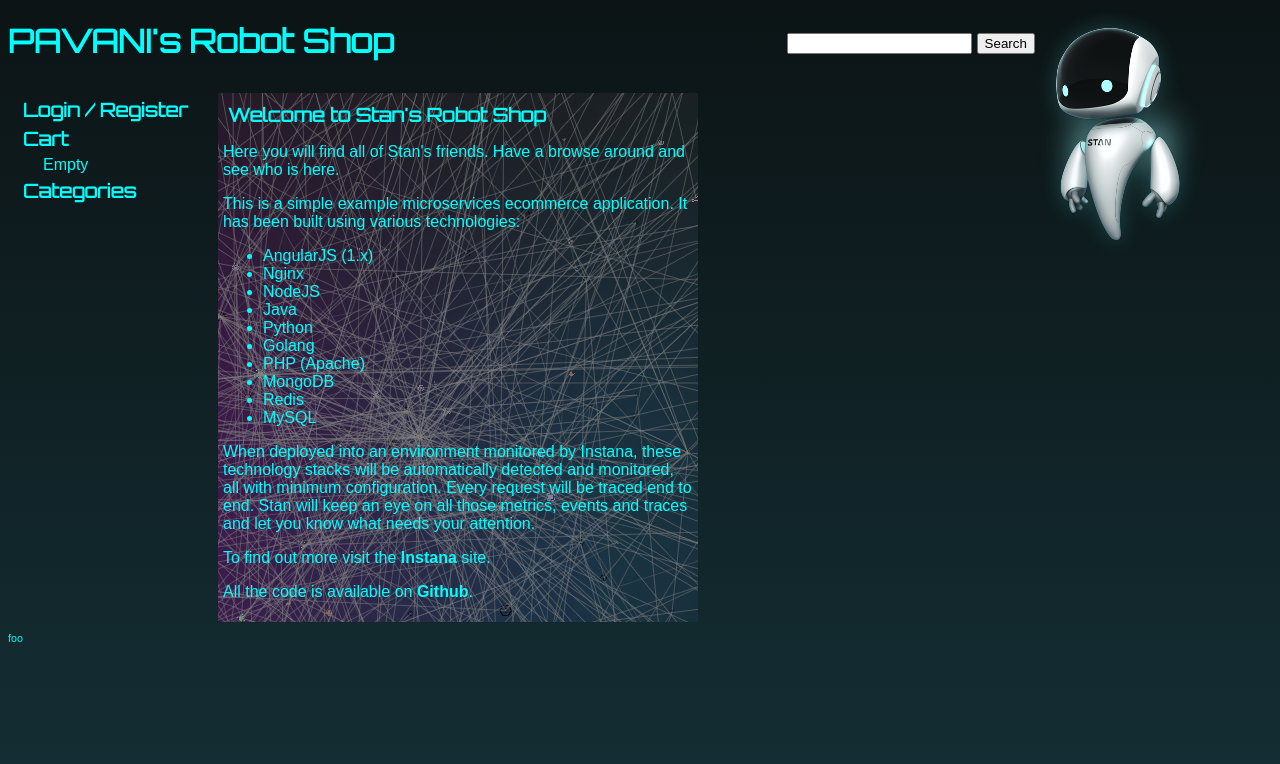
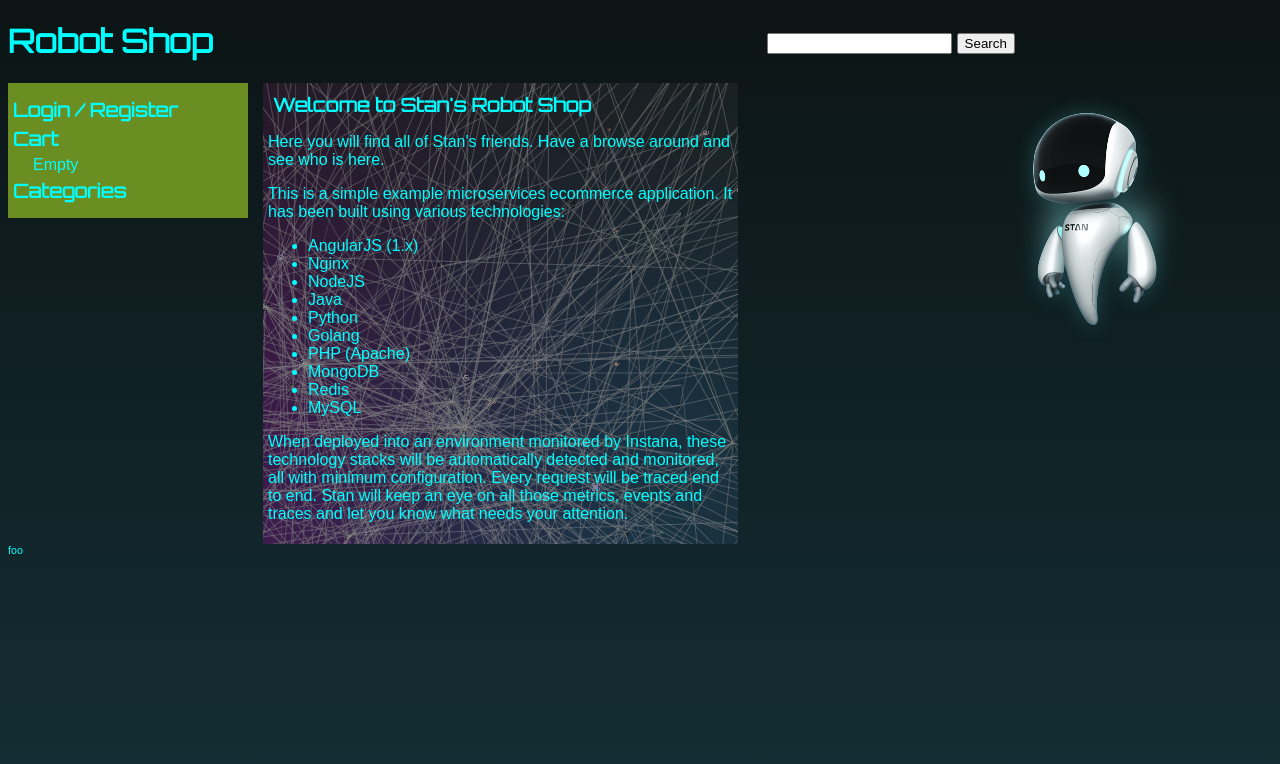
Before and after one commit to PavaniCloudops/e_commerce1, a plain HTML site: page web/static/index.html in a window 1280 px wide. Drawn offline with nearby package versions, Linux system fonts and the light colour scheme; some packages are replaced by stand-ins of ours; no server answers.

Commit message:
first change css

```diff
--- a/web/static/css/style.css
+++ b/web/static/css/style.css
@@ -69,12 +69,15 @@ a.product:hover {
 #stan {
     float: right;
     position: relative;
-    top: -75px;
-    padding: 0px;
+    /* top: -75px; */
+    /* padding: 0px; */
     margin-top: 0px;
     margin-right: 5%;
     margin-bottom: 0px;
     margin-left: 0px;
+    bottom: 0px;
+    right: 13px;
+    padding: 10px;
 }
 
 #search {
@@ -91,7 +94,7 @@ a.product:hover {
 
 .column {
     float: left;
-    padding: 10px;
+    /* padding: 10px; */
 }
 
 .row:after {
@@ -101,11 +104,14 @@ a.product:hover {
 }
 
 .nav {
-    width: 25%;
+    width: 30%;
+    padding:10px 0px;
+    background-color: olivedrab;
 }
 
 .main {
     width: 500px;
+    padding: 0px 10px 0px 15px;
 }
 
 .footer {
--- a/web/static/index.html
+++ b/web/static/index.html
@@ -2,7 +2,7 @@
 <html lang="en">
 <head>
     <!--# include file="eum.html" -->
-    <title>PAVANI's Robot Shop</title>
+    <title> Robot Shop </title>
     <link rel="shortcut icon" type="image/png" href="/media/instana_icon_square.png"/>
     <style type="text/css">
         @import url('https://fonts.googleapis.com/css?family=Orbitron');
@@ -15,9 +15,9 @@
 
 <body ng-app="robotshop">
 <div ng-controller="shopform">
-    <h1><a href="/">PAVANI's Robot Shop</a></h1>
+    <h1><a href="/"> Robot Shop </a></h1>
     <span id="stan">
-        <img src="/media/stan.png"/>
+        <img id ="mainimage" src="/media/stan.png"/>
     </span>
     <span id="search">
         <form>
--- a/web/static/splash.html
+++ b/web/static/splash.html
@@ -23,10 +23,10 @@
     detected and monitored, all with minimum configuration. Every request will be traced end to end.
     Stan will keep an eye on all those metrics, events and traces and let you know what needs your attention.
     </p>
-    <p>
+    <!-- <p>
     To find out more visit the <a class="cont" href="https://instana.com/" target="_blank">Instana</a> site.
     </p>
     <p>
     All the code is available on <a class="cont" href="https://github.com/instana/robot-shop" target="_blank">Github</a>.
-    </p>
+    </p> -->
 </div>
```
